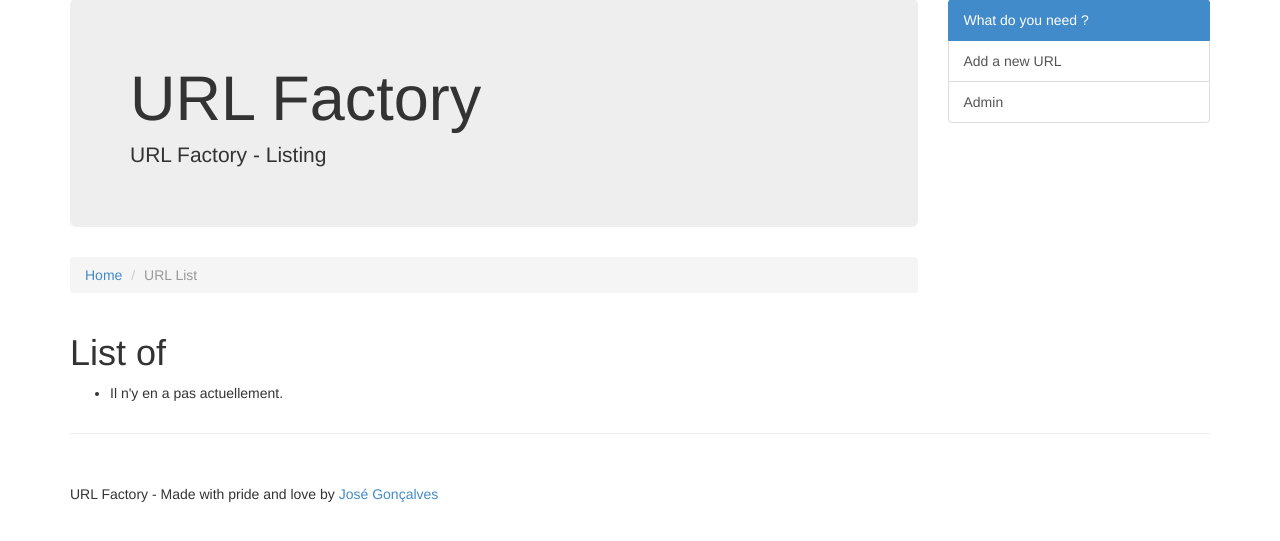
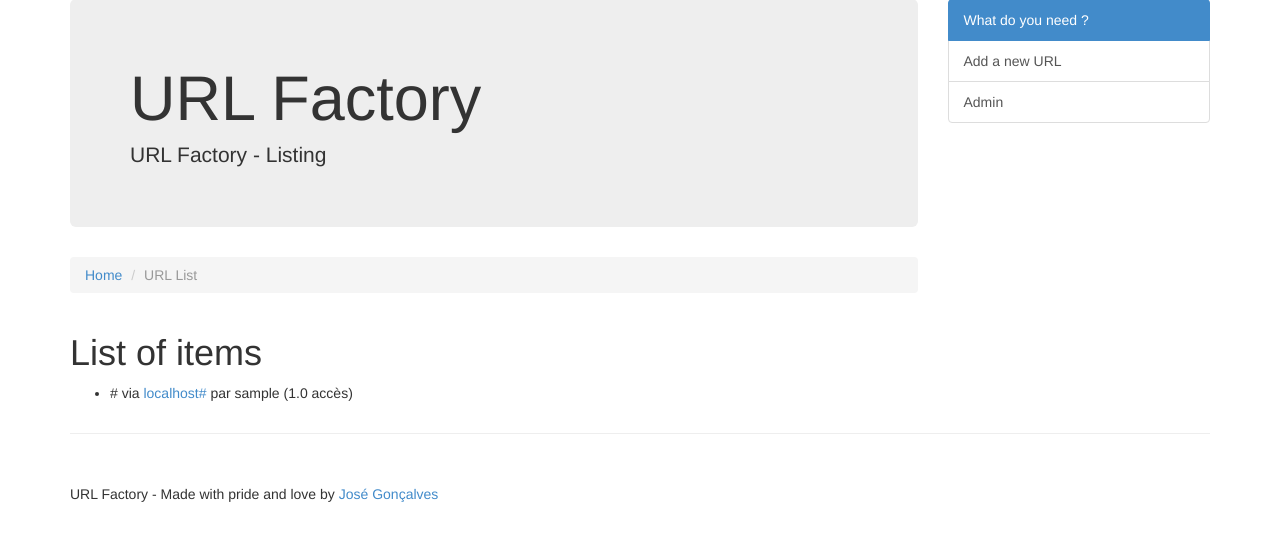
Before and after one commit to Tosta-Mista/urlreductor, a Django app: the page made by mini_url/models.py in a window 1280 px wide. Shown: the part 71-612 px from the top of the page. Run offline with Django 3.2, Linux system fonts and the light colour scheme; tables that the repository leaves empty hold one stand-in row (Sample ...); some libraries are stand-ins or nearby versions.

Commit message:
Fix : a lot of errors now the app work well and it's finished.

```diff
--- a/mini_url/forms.py
+++ b/mini_url/forms.py
@@ -3,7 +3,7 @@ from django import forms
 from models import myURL
 
 
-class myURLForm(forms.Form):
+class myURLForm(forms.ModelForm):
     class Meta:
         model = myURL
         fields = ('url', 'username')
--- a/mini_url/models.py
+++ b/mini_url/models.py
@@ -6,9 +6,9 @@ import string
 
 class myURL(models.Model):
     url = models.URLField(verbose_name='Your base url', unique=True)
-    secret = models.CharField(verbose_name='My Secret Key', max_length=10, unique=True)
+    secret = models.CharField(verbose_name='My Secret Key', max_length=6, unique=True)
     username = models.CharField(verbose_name='Nickname', max_length=255, blank=True, null=True)
-    accessNb = models.IntegerField(default=0, verbose_name='Number of access allowed')
+    accessNb = models.FloatField(default=0, verbose_name='Number of access allowed')
     date = models.DateTimeField(verbose_name='Added', auto_now_add=True)
 
     def __unicode__(self):
@@ -16,14 +16,14 @@ class myURL(models.Model):
 
     def save(self, *args, **kwargs):
         if self.pk is None:
-            self.generate(10)
+            self.generate(6)
 
         super(myURL, self).save(*args, **kwargs)
 
     def generate(self, N):
         char = string.letters + string.digits
         randomize = [random.choice(char) for _ in xrange(N)]
-        self.accessNb = ''.join(randomize)
+        self.secret = ''.join(randomize)
 
     class Meta:
         verbose_name="URL Reductor"
--- a/mini_url/urls.py
+++ b/mini_url/urls.py
@@ -5,5 +5,5 @@ from django.conf.urls import patterns, url
 urlpatterns = patterns('mini_url.views',
         url(r'^$', 'list', name='url_list'),
         url(r'^new/$', 'new', name='new_url'),
-        url(r'^(?P<secret>\w{10})/$', 'redirection', name='url_redirection'),
+        url(r'^(?P<secret>\w{6})/$', 'redirection', name='url_redirection'),
 )
--- a/templates/mini_url/list.html
+++ b/templates/mini_url/list.html
@@ -13,15 +13,15 @@
 
 	{% block MainContent %}
 		<div class="col-12 col-sm-12 col-lg-12">
-			<h1>List of </h1>
+			<h1>List of items</h1>
             <ul>
-                {% for mini in minis %}
-                <li> {{ mini.url }} via <a href="http://{{ request.get_host }}{% url 'url_redirection' mini.code %}">{{ request.get_host }}{% url 'url_redirection' mini.code %}</a>
-                {% if mini.pseudo %}par {{ mini.pseudo }}
+                {% for mini in urls %}
+                <li> {{ mini.url }} via <a href="http://{{ request.get_host }}{% url 'url_redirection' mini.secret %}">{{ request.get_host }}{% url 'url_redirection' mini.secret %}</a>
+                {% if mini.username %}par {{ mini.username }}
                 {% endif %}
                 ({{ mini.accessNb }} accès)</li>
                 {% empty %}
-                    <li>Il n'y en a pas actuellement.</li>
+                    <li>No items for the moment.</li>
                 {% endfor %}
             </ul>
         </div>
--- a/templates/mini_url/new.html
+++ b/templates/mini_url/new.html
@@ -6,7 +6,7 @@
 
 	{% block breadcrumb %}
 		<ol class="breadcrumb">
-			<li><a href="{% url 'list' %}">Home</a></li>
+			<li><a href="{% url 'url_list' %}">Home</a></li>
 			<li class="active">New URL</a></li>
 		</ol>
 	{% endblock %}
```
